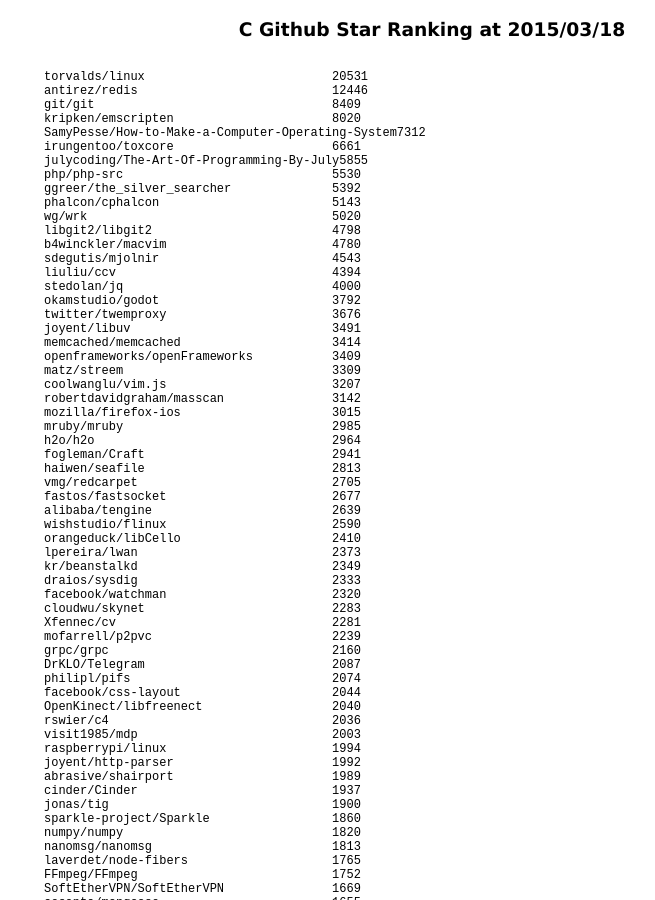
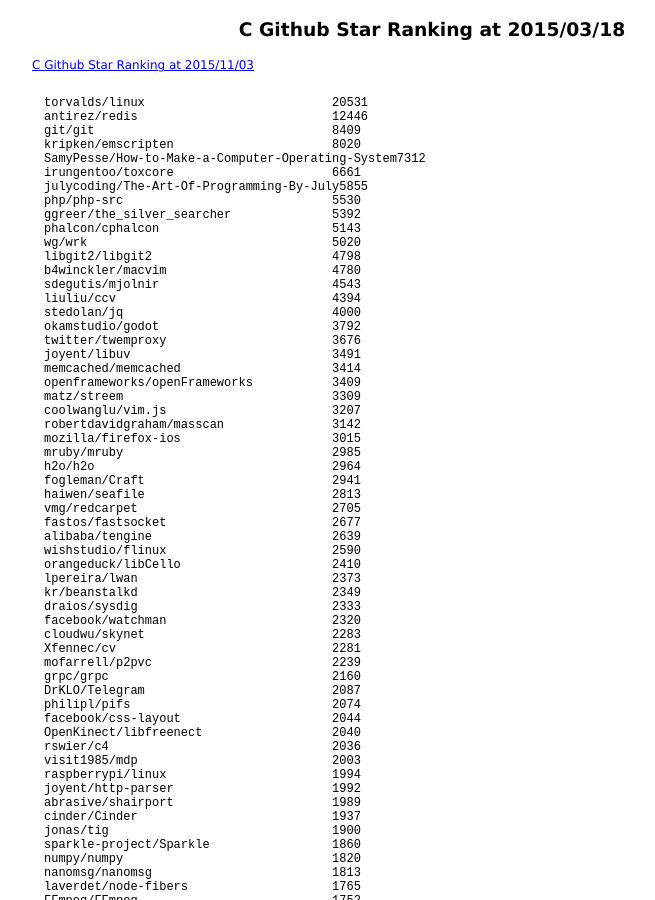
Before and after one commit to 38elements/38elements.github.com, a Jekyll site: the page built from _posts/2015-03-18-c-repository-github-star-ranking.md, in a window 1280 px wide and 900 px high. Shown: the whole window, without its empty margins (208-863 px from the left). Built offline with Jekyll 4.4.1, drawn with Linux system fonts in a browser that asks for light colours; Markdown is read by kramdown in place of the engine named in the settings.

Commit message:
Update 2015-03-18-c-repository-github-star-ranking.md

```diff
--- a/_posts/2015-03-18-c-repository-github-star-ranking.md
+++ b/_posts/2015-03-18-c-repository-github-star-ranking.md
@@ -2,6 +2,7 @@
 layout: posts
 title: C Github Star Ranking at 2015/03/18
 ---
+[C Github Star Ranking at 2015/11/03](/2015/11/03/c-repository-github-star-ranking.html)
 <pre style="background-color: white;border: none;">
 torvalds/linux                          20531
 antirez/redis                           12446
```
